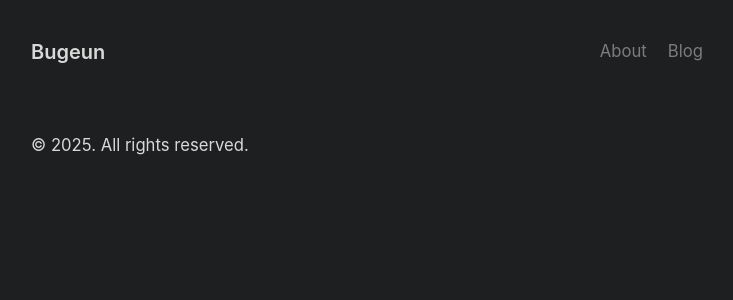
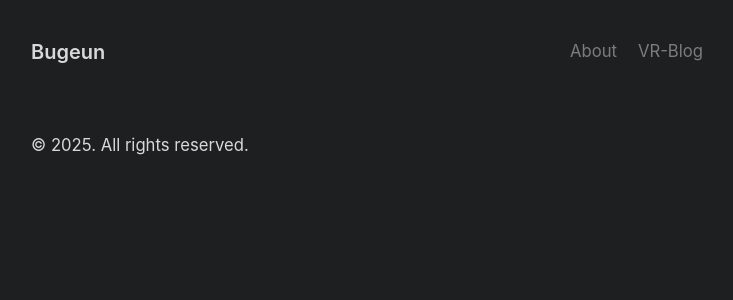
Before and after one commit to Bugeun/Bugeun.github.io, a Jekyll site: the page built from index.html, in a window 1280 px wide. Shown: the top 300 px of the page, without its empty margins (273-1006 px from the left). Built offline with Jekyll 4.4.1, drawn with Linux system fonts in a browser that asks for light colours; the list of posts is cut into pages by our own code.

```diff
--- a/_config.yml
+++ b/_config.yml
@@ -45,7 +45,7 @@ nav:
   - title: About
     url: /about
 
-  - title: Blog
+  - title: VR-Blog
     url: https://bugeun1007.tistory.com/
 
 # Category
```
